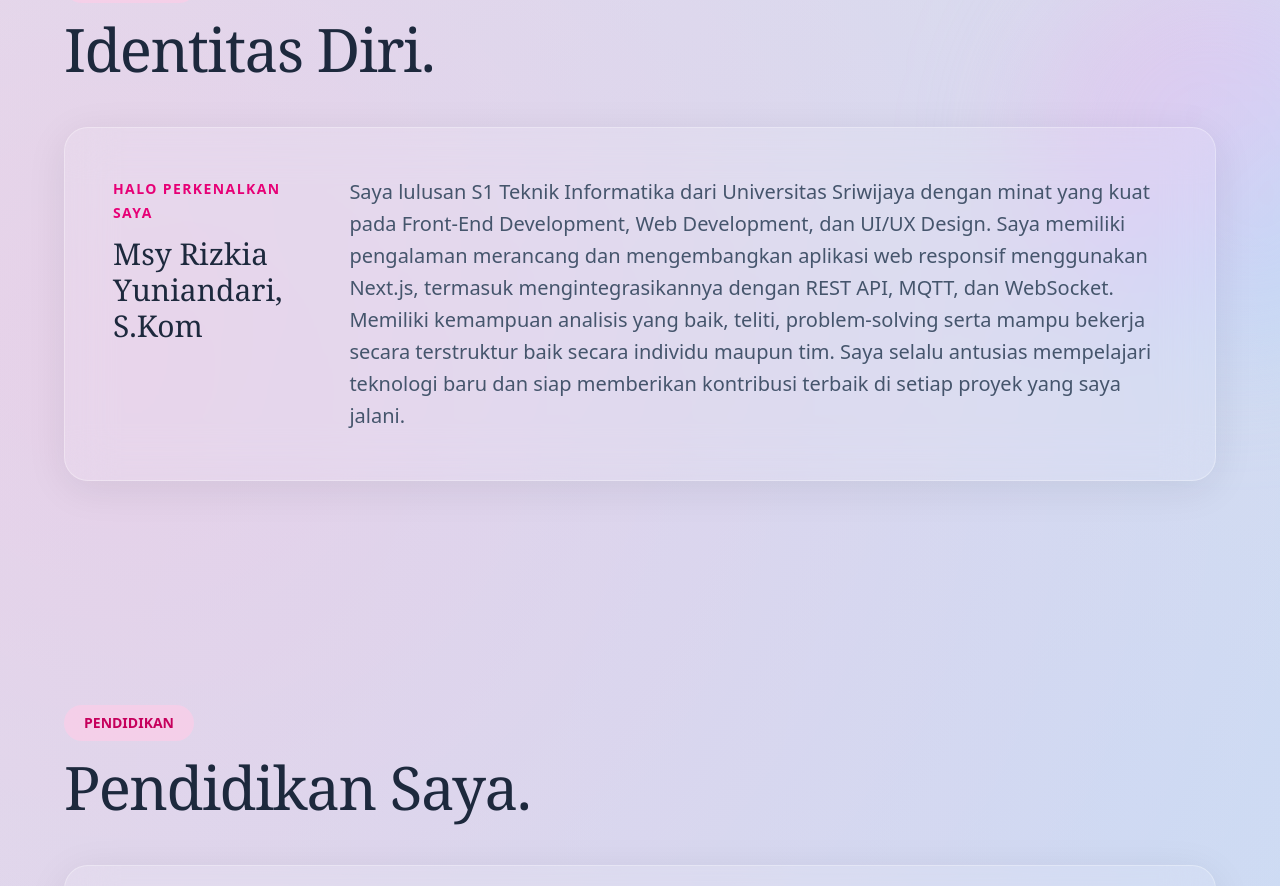
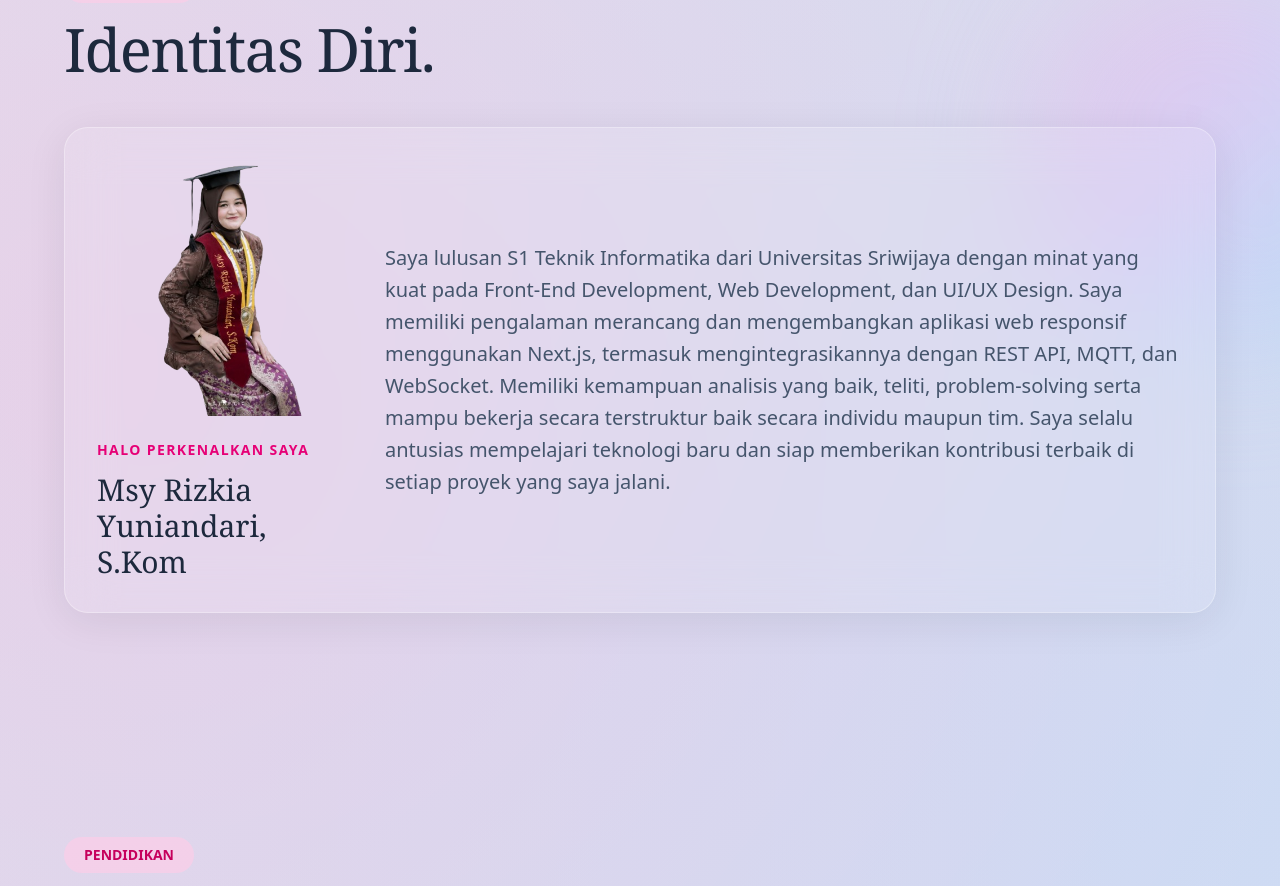
Before and after one commit to rizkiayuniandari/msyrizkia_portfolio, a Next.js app: page / in a window 1280 px wide. Shown: the part 945-1831 px from the top of the page. Built offline with nearby package versions, Linux system fonts and the light colour scheme.

Commit message:
Update Layout About

```diff
--- a/components/sections/About.tsx
+++ b/components/sections/About.tsx
@@ -1,3 +1,4 @@
+import Image from "next/image";
 import GlassCard from "@/components/ui/GlassCard";
 import SectionTitle from "@/components/ui/SectionTitle";
 import GradientOrb from "@/components/ui/GradientOrb";
@@ -17,21 +18,32 @@ export default function About() {
           title="Identitas Diri."
         />
 
-        <GlassCard className="p-8 md:p-12">
+        <GlassCard className="p-6 md:p-8">
           <div className="grid gap-8 md:grid-cols-[0.25fr_1fr]">
             <div>
-              <span className="text-sm font-semibold uppercase tracking-widest text-pink-600">
+              <div className="relative mx-auto mb-6 h-64 w-64 md:mx-0">
+                <Image
+                  src="/1.png"
+                  alt={personalInfo.name}
+                  fill
+                  className="object-contain"
+                />
+              </div>
+
+              <span className="block text-center text-sm font-semibold uppercase tracking-widest text-pink-600 md:text-left">
                 Halo Perkenalkan Saya
               </span>
 
-              <h3 className="mt-3 font-serif text-3xl text-slate-800">
+              <h3 className="mt-3 text-center font-serif text-3xl text-slate-800 md:text-left">
                 {personalInfo.name}
               </h3>
             </div>
 
-            <p className="text-lg leading-8 text-slate-600 md:text-xl">
-              {about.description}
-            </p>
+            <div className="flex h-full items-center">
+              <p className="text-lg leading-8 text-slate-600 md:text-xl">
+                {about.description}
+              </p>
+            </div>
           </div>
         </GlassCard>
       </div>
```
Also changed, not shown: public/1.png (added), 1 other file (tests, documents, lock files or other folders).
